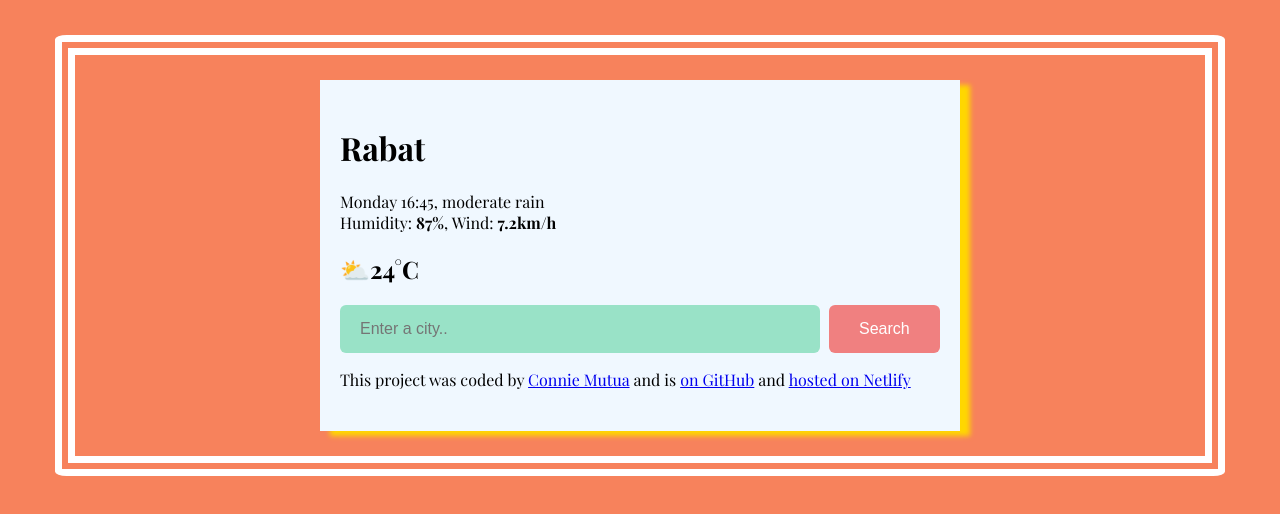
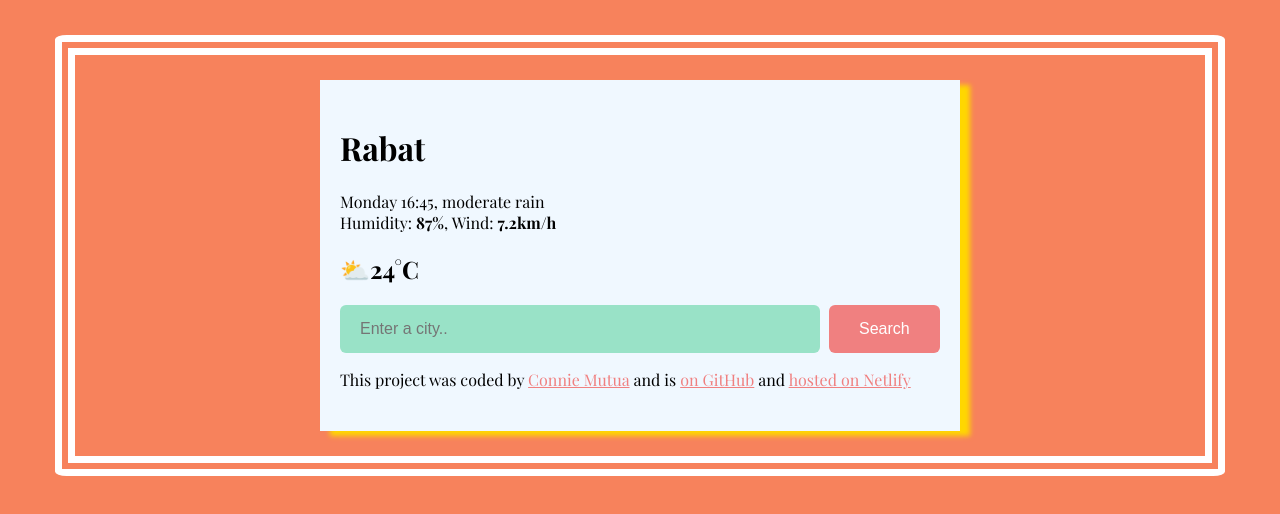
Before and after one commit to pink-clarinet65/Connie-s-weather-app, a plain HTML site: page index.html in a window 1280 px wide. Drawn offline with nearby package versions, Linux system fonts and the light colour scheme; a web font is replaced by a local one.

Commit message:
added class "link" in html targeting footer links and updated link colors on css

```diff
--- a/index.html
+++ b/index.html
@@ -40,18 +40,25 @@
       <footer>
         <p>
           This project was coded by
-          <a href="https://github.com/pink-clarinet65/" target="_blank"
+          <a
+            href="https://github.com/pink-clarinet65/"
+            target="_blank"
+            class="links"
             >Connie Mutua</a
           >
           and is
           <a
             href="https://github.com/pink-clarinet65/Connie-s-weather-app"
             target="_blank"
+            class="links"
           >
             on GitHub</a
           >
           and
-          <a href="https://connieshomework.netlify.app/" target="_blank"
+          <a
+            href="https://connieshomework.netlify.app/"
+            target="_blank"
+            class="links"
             >hosted on Netlify</a
           >
         </p>
--- a/styles.css
+++ b/styles.css
@@ -37,3 +37,7 @@ body {
   border-radius: 6px;
   color: white;
 }
+
+.links {
+  color: lightcoral;
+}
```
